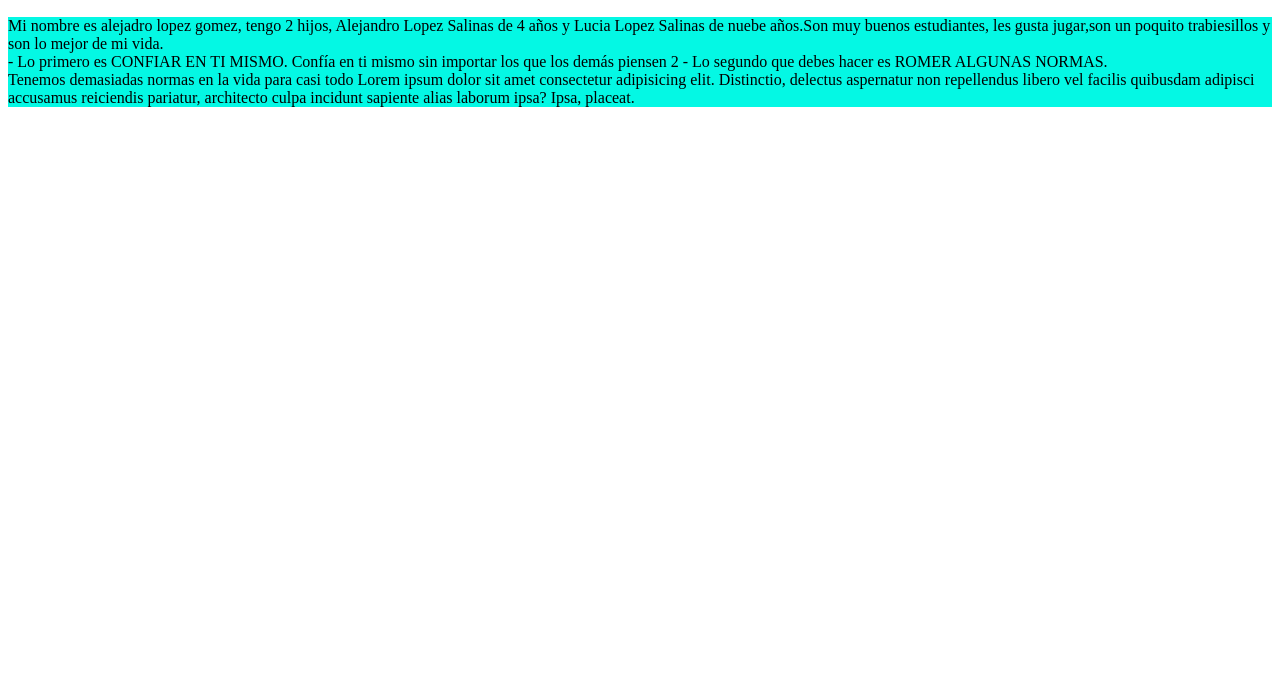
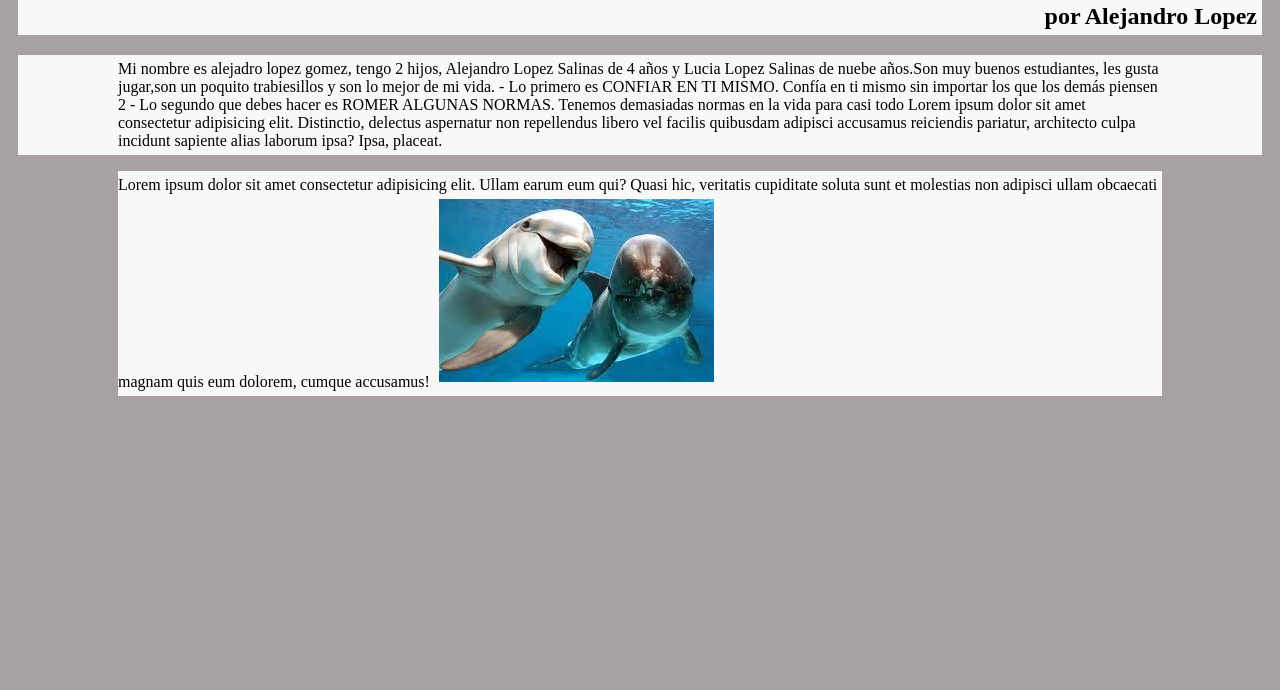
Before and after one commit to AlexlopeGome/ActividadesDAM, a plain HTML site: page Lenguaja de marcas/mIprmerapagina.html in a window 1280 px wide. Shown: the part 110-800 px from the top of the page. Drawn offline with Linux system fonts and the light colour scheme.

Commit message:
actualiza

```diff
--- a/Lenguaja de marcas/mIprmerapagina.html
+++ b/Lenguaja de marcas/mIprmerapagina.html
@@ -5,35 +5,63 @@
     <meta charset="UTF-8">
     <title>1ºpaginaweb</title>
 </head>
+<body>
 
-<body>
     <h1>Mi Primera Pagina Web</h1>
     <h2>por Alejandro Lopez</h2>
     <p>Mi nombre es alejadro lopez gomez, tengo 2 hijos, Alejandro Lopez Salinas de 4 años y Lucia Lopez Salinas de
         nuebe años.Son muy buenos estudiantes, les gusta jugar,son un poquito trabiesillos y son lo mejor de mi vida.
-        <br/> - Lo primero es CONFIAR EN TI MISMO. Confía en ti mismo sin importar los que los demás piensen
+         - Lo primero es CONFIAR EN TI MISMO. Confía en ti mismo sin importar los que los demás piensen
         2 - Lo segundo que debes hacer es ROMER ALGUNAS NORMAS.
-        <br/> Tenemos demasiadas normas en la vida para casi
+        Tenemos demasiadas normas en la vida para casi
         todo Lorem ipsum dolor sit amet consectetur adipisicing elit. Distinctio, delectus aspernatur non repellendus
         libero vel facilis quibusdam adipisci accusamus reiciendis pariatur, architecto culpa incidunt sapiente alias
         laborum ipsa? Ipsa, placeat.
-    </p>
+     <p id="segundoparrafo">Lorem ipsum dolor sit amet consectetur adipisicing elit. Ullam earum eum qui? Quasi hic, veritatis cupiditate soluta sunt et molestias non adipisci ullam obcaecati magnam quis eum dolorem, cumque accusamus!
+
+        <img src="delfin.jpg">
+
+
     <style>
+        /*el estarisco se utiliza pra pomer un formato genericol*/
+        * {
+            padding: 5px;
+        }
+        body     {background-color: rgb(168, 161, 161);}
+
+
         h1 {
             text-align: center;
-            background-color: rgb(4, 248, 228);
+
         }
 
         h2 {
             text-align: right;
-            background-color: rgb(4, 248, 228);
+
         }
 
         p {
             text-justify: auto;
-            background-color: rgb(4, 248, 228);
+            padding-left: 100px;
+            padding-right: 100px;
+
+            /*el padding te separa el texto pero te deja el fondo del texto*/
+
 
         }
+            #segundoparrafo{
+            margin-left: 100px;
+            margin-right: 100px;
+            padding-left: 0px;
+            padding-right:0px;
+
+            /*el margin te separa el texto pero no te deja el color de fondo te distinge los 2*/
+
+            }
+
+
+        h1,h2,p{background-color: rgb(248, 248, 248);}
+
     </style>
 
 </body>
```
Also changed, not shown: Lenguaja de marcas/delfin.jpg (added).
